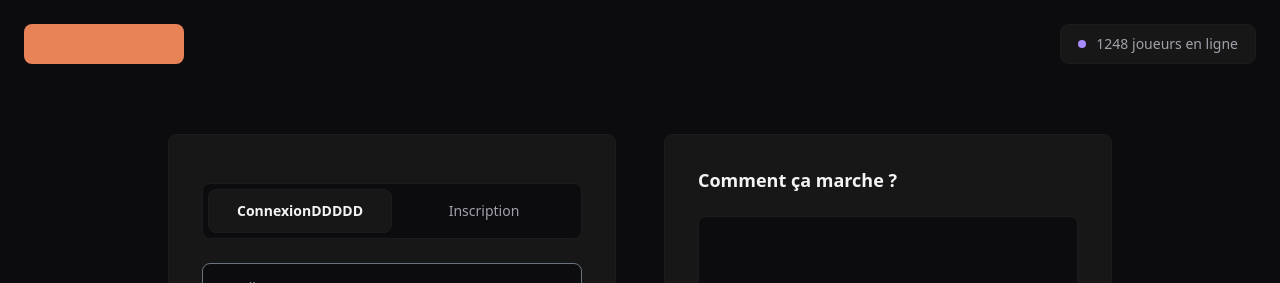
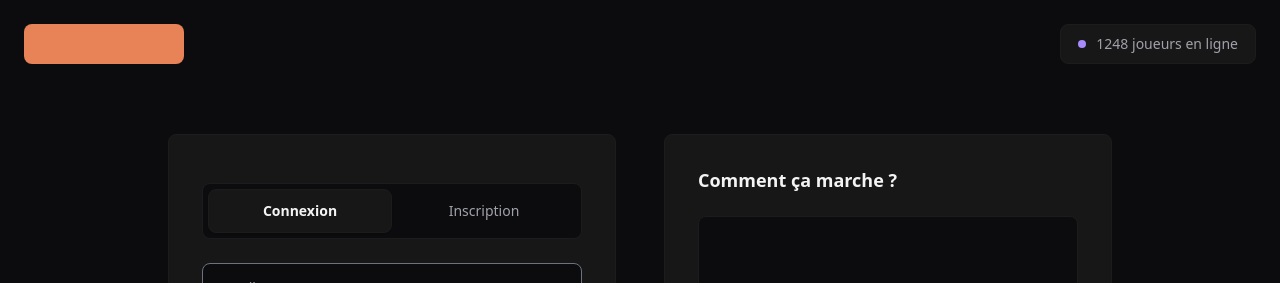
Before and after one commit to ValentinSaraiva-MMI/BattleMind, a Nuxt app: page /login in a window 1280 px wide. Shown: the top 283 px of the page. Built offline with nearby package versions, Linux system fonts and the light colour scheme; no server answers.

Commit message:
fix(ui) fix connexion typo

```diff
--- a/components/AuthPanel.vue
+++ b/components/AuthPanel.vue
@@ -109,8 +109,7 @@ const onDiscord = async () => {
           @click="activeTab = 'connexion'"
           @keydown="onTabKeydown"
         >
-          ConnexionDDDDD
-        </button>
+          Connexion        </button>
         <button
           id="tab-inscription"
           ref="inscriptionTabRef"
```
